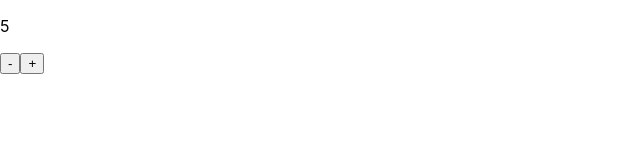
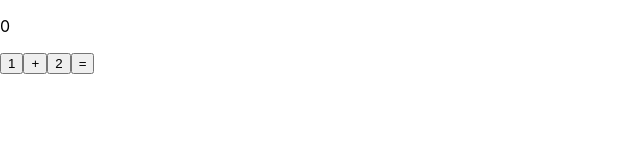
Before and after one commit to venwerem/react-learning, a React (Create React App) app: page / in a window 1280 px wide. Shown: the top 160 px of the page, without its empty margins (0-640 px from the left). Built offline with nearby package versions, Linux system fonts and the light colour scheme.

Commit message:
simple 1 + 2 calculations

```diff
--- a/src/App.js
+++ b/src/App.js
@@ -21,22 +21,40 @@ import './App.css';
 
 
 const App = () => {
-  const [value, setValue] = useState(5)
+  const [answer, setAnswer] = useState(0)
+  const [number1, setNumber1] = useState(0)
+  const [number2, setNumber2] = useState(0)
+  const [calculation, setCalculation] = useState('')
 
-  const handleSubstraction = () => {
-    setValue(value - 1)
+
+  const handleAddition = () => {
+   setCalculation('+')
   }
 
-  const handleAddition = () => {
-    setValue(value + 1)
+  const handleResult = () => {
+   if(calculation === '+') {
+    const result = number1 + number2;
+    setAnswer(result)
+   }
+  }
+
+  const handleButton1 = () => {
+    setNumber1(1)
+  }
+
+  const handleButton2 = () => {
+    setNumber2(2)
   }
 
 
   return (
   <div>
-    <p>{value}</p>
-    <button onClick={handleSubstraction}>-</button>
+    <p>{answer}</p>
+
+    <button onClick={handleButton1}>1</button>
     <button onClick={handleAddition}>+</button>
+    <button onClick={handleButton2}>2</button>
+    <button onClick={handleResult}>=</button>
   </div>)
 }
 
```
